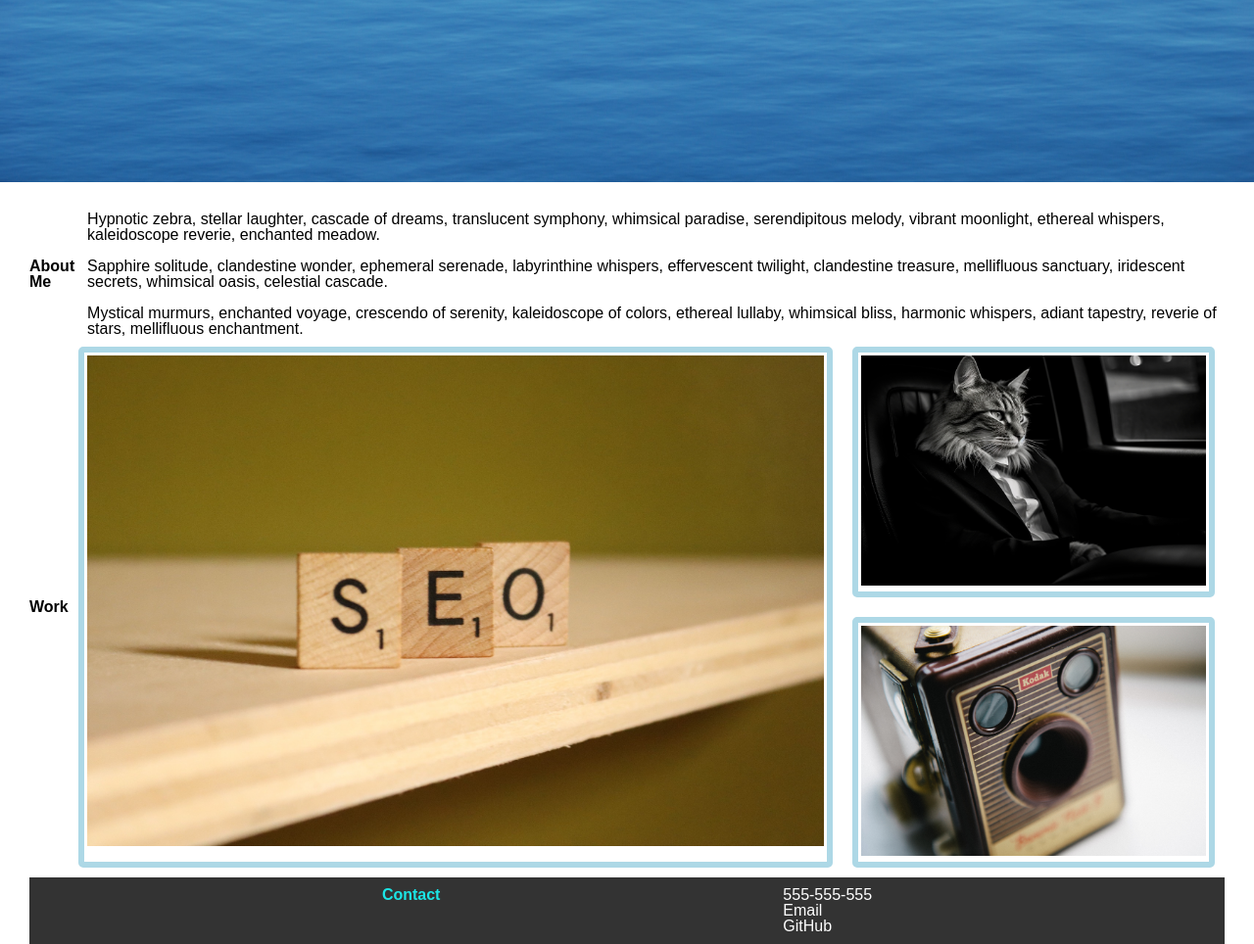
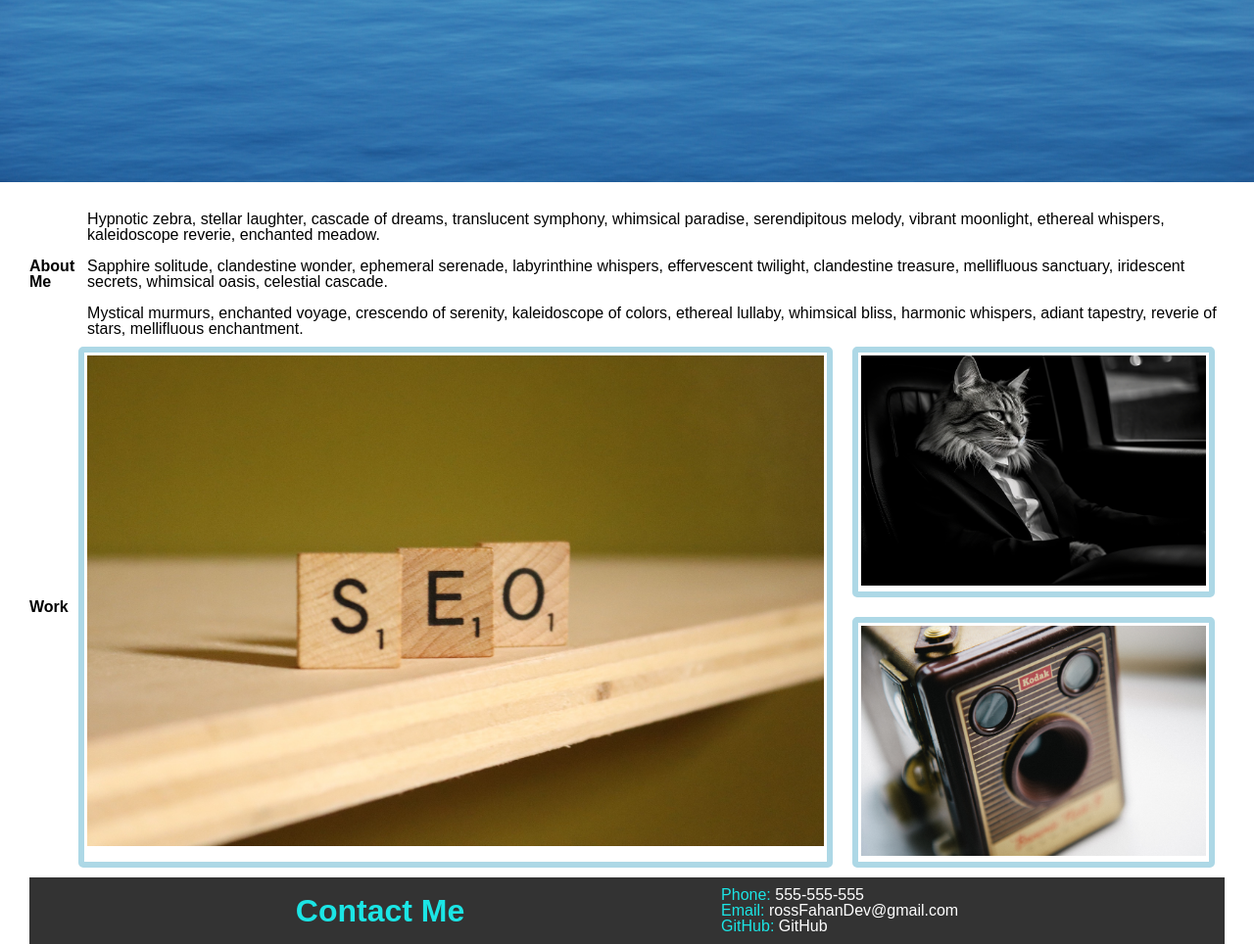
Before and after one commit to RossFahan/challenge-02, a plain HTML site: page index.html in a window 1280 px wide. Shown: the part 82-1046 px from the top of the page at 98% size. Drawn offline with Linux system fonts and the light colour scheme.

Commit message:
made some formatting changes to footer

```diff
--- a/assets/css/style.css
+++ b/assets/css/style.css
@@ -84,7 +84,7 @@ body {
 
     .contact {
         display: flex;
-        align-items: baseline;
+        align-items: center;
         background-color: #333;
         justify-content: space-evenly;
         padding: 10px;
@@ -94,7 +94,6 @@ body {
     .contact ul {
         list-style-type: none;
         font-size: 100%;
-
       }
 
 
@@ -129,3 +128,8 @@ body {
         color: white;
         text-decoration: none;
       }
+
+
+    .contact h2{
+        font-size: 200%;
+      }
--- a/index.html
+++ b/index.html
@@ -66,11 +66,11 @@
 
 
         <footer class="contact">
-          <h2>Contact</h2>
+          <h2>Contact Me</h2>
             <ul>
-              <li><a href="#">555-555-555</a></li>
-              <li><a href="#">Email</a></li>
-              <li><a href="#">GitHub</a></li>
+              <li>Phone: <a href="#">555-555-555</a></li>
+              <li>Email: <a href="#">rossFahanDev@gmail.com</a></li>
+              <li>GitHub: <a href="#">GitHub</a></li>
             </ul>
         </footer>
 
```
